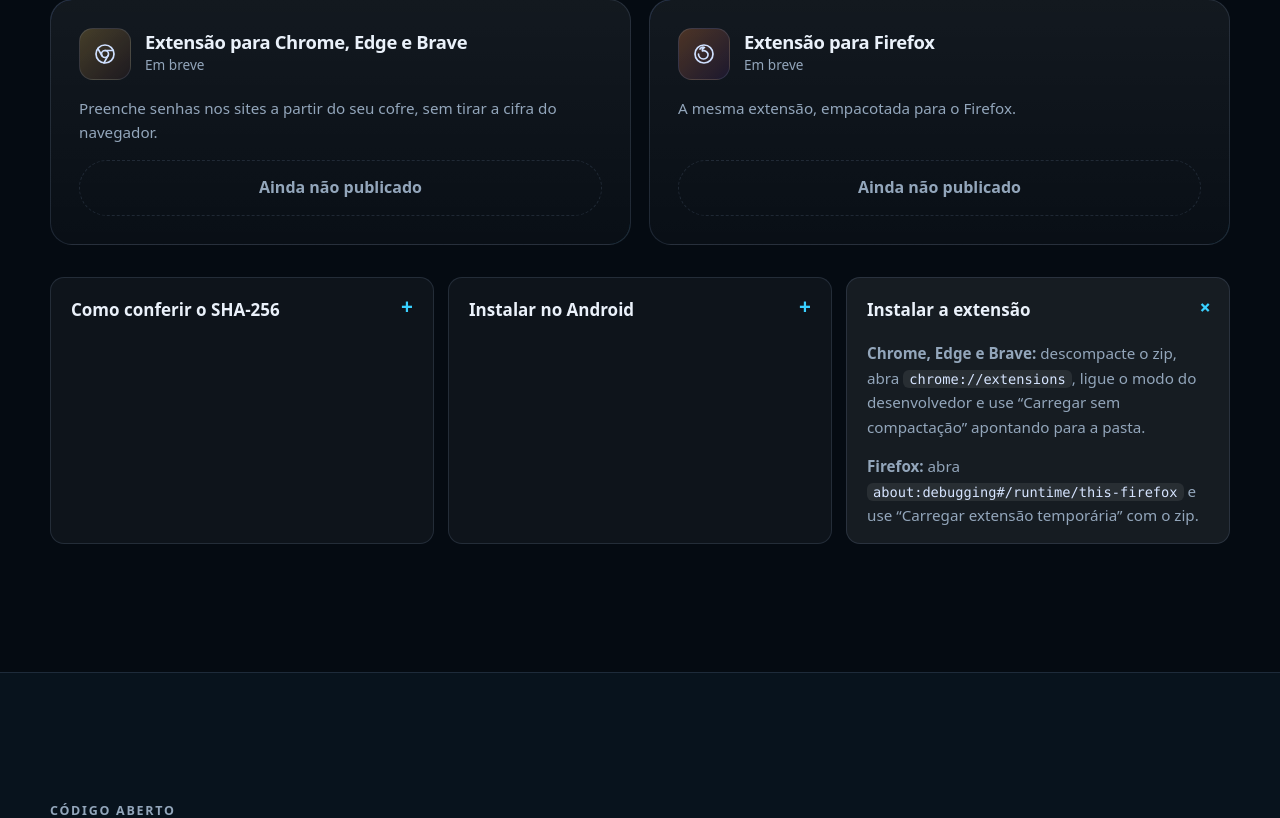
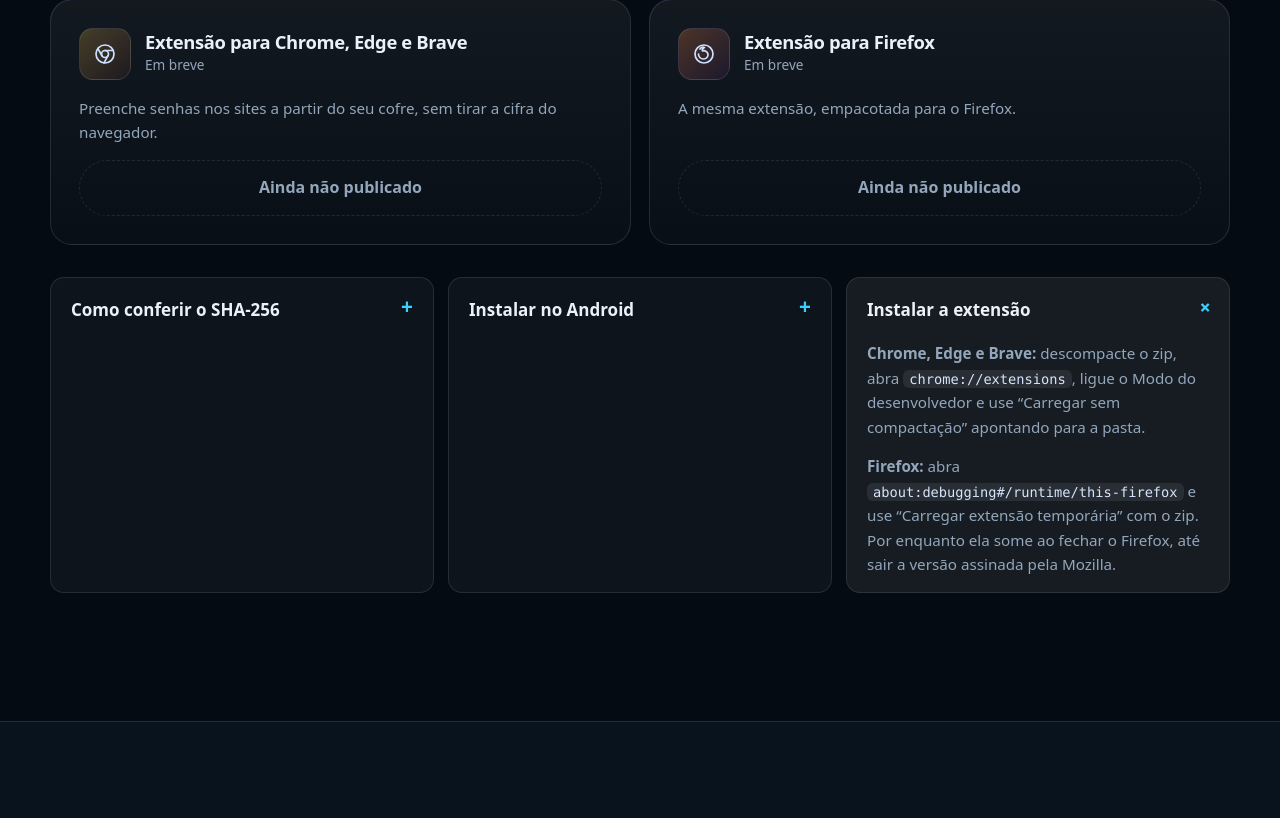
Before and after one commit to jracingdev/cofre, a Laravel app: page / in a window 1280 px wide, after a click on "Instalar a extensão". Shown: the part 3458-4276 px from the top of the page. Run offline with Laravel 12, Linux system fonts and the light colour scheme.

Commit message:
Página inicial: avisa que a extensão do Firefox é temporária por enquanto.
Co-Authored-By: Claude Opus 5.5 <noreply@anthropic.com>
Claude-Session: https://claude.ai/code/session_01Xckzy45R7J5bb3tJm8F5Uv

```diff
--- a/servidor/resources/views/inicio.blade.php
+++ b/servidor/resources/views/inicio.blade.php
@@ -276,8 +276,8 @@
           </details>
           <details class="revelar">
             <summary>Instalar a extensão</summary>
-            <p><strong>Chrome, Edge e Brave:</strong> descompacte o zip, abra <code>chrome://extensions</code>, ligue o modo do desenvolvedor e use “Carregar sem compactação” apontando para a pasta.</p>
-            <p><strong>Firefox:</strong> abra <code>about:debugging#/runtime/this-firefox</code> e use “Carregar extensão temporária” com o zip.</p>
+            <p><strong>Chrome, Edge e Brave:</strong> descompacte o zip, abra <code>chrome://extensions</code>, ligue o Modo do desenvolvedor e use “Carregar sem compactação” apontando para a pasta.</p>
+            <p><strong>Firefox:</strong> abra <code>about:debugging#/runtime/this-firefox</code> e use “Carregar extensão temporária” com o zip. Por enquanto ela some ao fechar o Firefox, até sair a versão assinada pela Mozilla.</p>
           </details>
         </div>
       </div>
```
